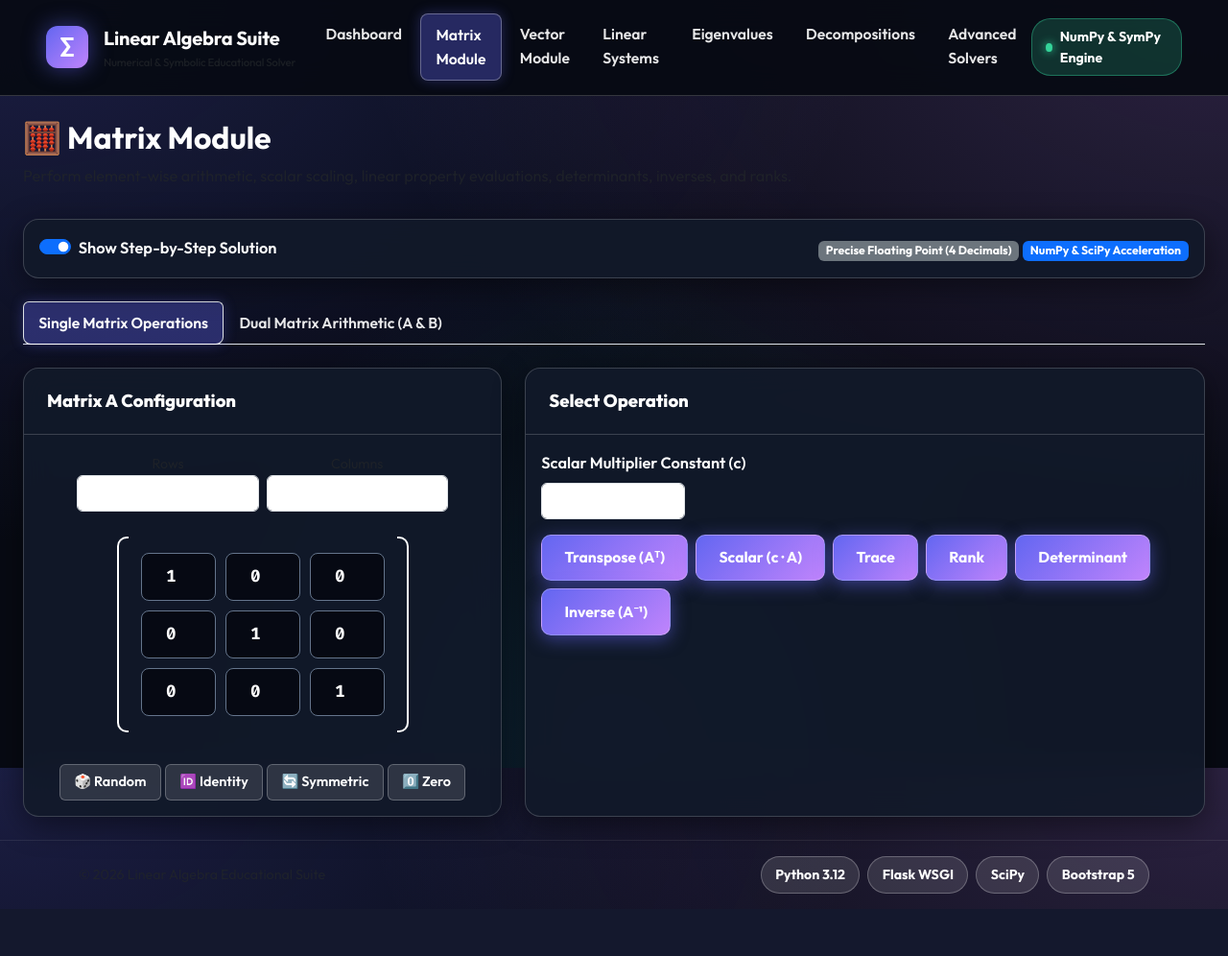
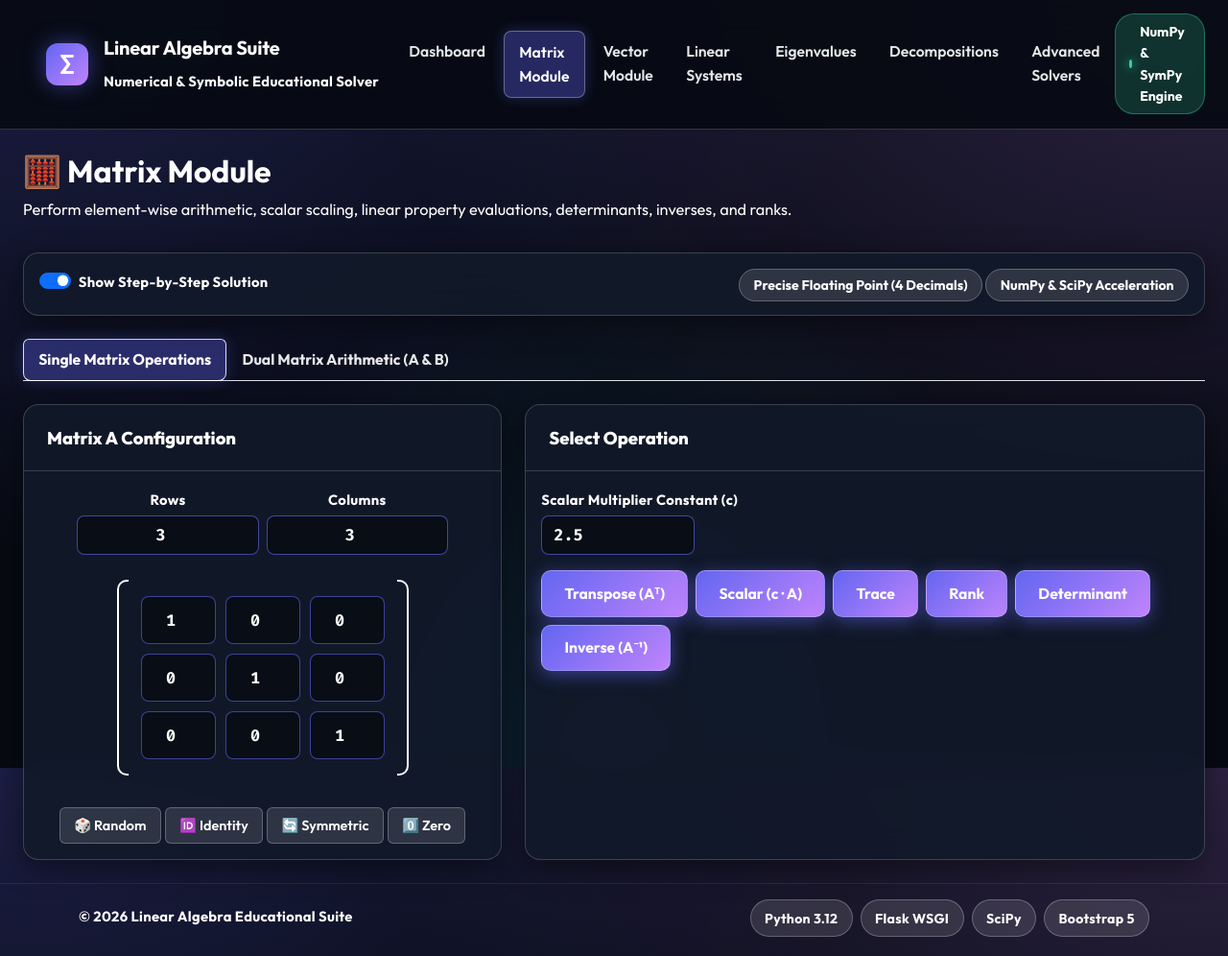
Before and after one commit to anujtiwari1427/linear-algebra-solver, a Flask app: page /matrix in a window 1280 px wide. Shown: the whole page at 96% size. Before the commit the page ends 947 px from the top, so only its background shows below. Run offline with Flask 3, Linux system fonts and the light colour scheme; parts of the project's set-up code (start-up, migrations or seed data) failed here and were passed over; some libraries are stand-ins or nearby versions.

Commit message:
Fix input control background contrast and label text visibility

```diff
--- a/static/css/style.css
+++ b/static/css/style.css
@@ -1,5 +1,5 @@
 /* ==========================================================================
-   Linear Algebra Educational Suite - Premium Theme & Animated Hero UI
+   Linear Algebra Educational Suite - High Readability & Dark Theme UI
    ========================================================================== */
 
 @import url('https://fonts.googleapis.com/css2?family=Fira+Code:wght@500;600;700&family=Inter:wght@400;500;600;700;800&family=Outfit:wght@400;500;600;700;800;900&display=swap');
@@ -20,7 +20,7 @@
     --accent-emerald: #34d399;
     --accent-amber: #fbbf24;
 
-    /* ALL TEXT WHITE */
+    /* ALL TEXT PURE WHITE */
     --text-primary: #ffffff;
     --text-secondary: #ffffff;
     --text-muted: #ffffff;
@@ -34,8 +34,39 @@
 }
 
 /* Force All Text Elements to Pure White */
-*, *::before, *::after, body, p, span, div, h1, h2, h3, h4, h5, h6, label, td, th, input, button, select, a, small, code, pre {
+*, *::before, *::after, body, p, span, div, h1, h2, h3, h4, h5, h6, label, td, th, button, select, a, small, code, pre {
     color: #ffffff !important;
+}
+
+/* Form Labels Readability Override */
+label, .form-label, .small, .text-muted, .text-secondary, small {
+    color: #ffffff !important;
+    font-weight: 700 !important;
+    font-size: 0.92rem !important;
+    opacity: 1 !important;
+    letter-spacing: 0.3px;
+    display: inline-block;
+    margin-bottom: 4px;
+}
+
+/* Input Control Box Styling & Readability */
+.form-control, .form-select, input[type="number"], input[type="text"], input[type="password"] {
+    background-color: rgba(9, 13, 22, 0.95) !important;
+    border: 1.5px solid rgba(99, 102, 241, 0.6) !important;
+    color: #ffffff !important;
+    font-weight: 700 !important;
+    font-size: 1.05rem !important;
+    font-family: var(--font-mono) !important;
+    border-radius: var(--radius-sm) !important;
+    padding: 0.45rem 0.75rem !important;
+}
+
+.form-control:focus, .form-select:focus, input[type="number"]:focus {
+    background-color: rgba(18, 25, 42, 1) !important;
+    border-color: #ffffff !important;
+    box-shadow: 0 0 16px var(--primary-glow) !important;
+    color: #ffffff !important;
+    outline: none !important;
 }
 
 body {
@@ -138,15 +169,6 @@ body {
     font-size: 0.85rem;
     font-weight: 600;
     opacity: 0.9;
-}
-
-/* Quick Math Demo Widget */
-.demo-widget-card {
-    background: rgba(11, 15, 25, 0.95);
-    border: 1.5px solid rgba(255, 255, 255, 0.25);
-    border-radius: var(--radius-md);
-    padding: 1.5rem;
-    box-shadow: 0 10px 30px rgba(0, 0, 0, 0.6);
 }
 
 /* Navbar */
@@ -267,21 +289,21 @@ body {
     width: 78px;
     height: 50px;
     text-align: center;
-    background-color: rgba(7, 10, 19, 0.98);
-    border: 1.5px solid #64748b;
+    background-color: rgba(7, 10, 19, 0.98) !important;
+    border: 1.5px solid #64748b !important;
     color: #ffffff !important;
-    font-family: var(--font-mono);
-    font-size: 1.1rem;
-    font-weight: 700;
-    border-radius: var(--radius-sm);
+    font-family: var(--font-mono) !important;
+    font-size: 1.1rem !important;
+    font-weight: 700 !important;
+    border-radius: var(--radius-sm) !important;
     transition: all 0.2s ease;
 }
 
 .matrix-cell-input:focus {
-    border-color: #ffffff;
-    background-color: rgba(30, 41, 66, 1);
-    box-shadow: 0 0 16px rgba(255, 255, 255, 0.4);
-    outline: none;
+    border-color: #ffffff !important;
+    background-color: rgba(30, 41, 66, 1) !important;
+    box-shadow: 0 0 16px rgba(255, 255, 255, 0.4) !important;
+    outline: none !important;
     color: #ffffff !important;
 }
 
--- a/templates/matrix.html
+++ b/templates/matrix.html
@@ -4,7 +4,7 @@
 <div class="row mb-3">
     <div class="col-12">
         <h2 class="fw-bold">🧮 Matrix Module</h2>
-        <p class="text-muted">Perform element-wise arithmetic, scalar scaling, linear property evaluations, determinants, inverses, and ranks.</p>
+        <p class="text-white opacity-90">Perform element-wise arithmetic, scalar scaling, linear property evaluations, determinants, inverses, and ranks.</p>
     </div>
 </div>
 
@@ -13,11 +13,11 @@
     <div class="card-body d-flex flex-wrap align-items-center justify-content-between gap-3">
         <div class="form-check form-switch">
             <input class="form-check-input" type="checkbox" id="showStepsToggle" checked>
-            <label class="form-check-label fw-semibold" for="showStepsToggle">Show Step-by-Step Solution</label>
+            <label class="form-check-label fw-bold text-white" for="showStepsToggle">Show Step-by-Step Solution</label>
         </div>
         <div>
-            <span class="badge bg-secondary">Precise Floating Point (4 Decimals)</span>
-            <span class="badge bg-primary">NumPy & SciPy Acceleration</span>
+            <span class="badge-tech">Precise Floating Point (4 Decimals)</span>
+            <span class="badge-tech">NumPy &amp; SciPy Acceleration</span>
         </div>
     </div>
 </div>
@@ -25,10 +25,10 @@
 <!-- Nav Tabs for Single vs Dual Matrix -->
 <ul class="nav nav-tabs mb-4" id="matrixTab" role="tablist">
     <li class="nav-item">
-        <button class="nav-link active fw-semibold" id="single-tab" data-bs-toggle="tab" data-bs-target="#single-pane">Single Matrix Operations</button>
+        <button class="nav-link active fw-bold" id="single-tab" data-bs-toggle="tab" data-bs-target="#single-pane">Single Matrix Operations</button>
     </li>
     <li class="nav-item">
-        <button class="nav-link fw-semibold" id="dual-tab" data-bs-toggle="tab" data-bs-target="#dual-pane">Dual Matrix Arithmetic (A & B)</button>
+        <button class="nav-link fw-bold" id="dual-tab" data-bs-toggle="tab" data-bs-target="#dual-pane">Dual Matrix Arithmetic (A &amp; B)</button>
     </li>
 </ul>
 
@@ -42,11 +42,11 @@
                     <div class="card-body text-center">
                         <div class="row g-2 mb-3 justify-content-center">
                             <div class="col-5">
-                                <label class="small text-muted">Rows</label>
+                                <label class="form-label fw-bold text-white mb-1">Rows</label>
                                 <input type="number" id="s_rows_a" min="1" max="6" value="3" class="form-control text-center" onchange="initSingleMatrix()">
                             </div>
                             <div class="col-5">
-                                <label class="small text-muted">Columns</label>
+                                <label class="form-label fw-bold text-white mb-1">Columns</label>
                                 <input type="number" id="s_cols_a" min="1" max="6" value="3" class="form-control text-center" onchange="initSingleMatrix()">
                             </div>
                         </div>
@@ -70,8 +70,8 @@
                     <div class="card-header card-header-custom">Select Operation</div>
                     <div class="card-body">
                         <div class="mb-3">
-                            <label class="form-label fw-semibold">Scalar Multiplier Constant (c)</label>
-                            <input type="number" step="any" id="scalarConstant" value="2.5" class="form-control" style="max-width: 150px;">
+                            <label class="form-label fw-bold text-white mb-1">Scalar Multiplier Constant (c)</label>
+                            <input type="number" step="any" id="scalarConstant" value="2.5" class="form-control" style="max-width: 160px;">
                         </div>
 
                         <div class="d-flex flex-wrap gap-2 mb-4">
@@ -87,9 +87,9 @@
 
                         <!-- Result Section -->
                         <div id="resultCard" class="result-card p-3 rounded border border-secondary mt-3">
-                            <h5 class="fw-bold mb-3">Result:</h5>
+                            <h5 class="fw-bold mb-3 text-white">Result:</h5>
                             <div id="resultLatex" class="fs-4 text-center my-3 overflow-auto"></div>
-                            <div id="resultExplanation" class="text-muted small mb-3"></div>
+                            <div id="resultExplanation" class="text-white opacity-90 small mb-3"></div>
                             <div id="resultComplexity" class="mb-3"></div>
                             <div id="resultSteps"></div>
                         </div>
@@ -107,8 +107,14 @@
                     <div class="card-header card-header-custom">Matrix A Setup</div>
                     <div class="card-body text-center">
                         <div class="row g-2 mb-3 justify-content-center">
-                            <div class="col-5"><label class="small text-muted">Rows</label><input type="number" id="d_rows_a" min="1" max="6" value="3" class="form-control text-center" onchange="initDualMatrices()"></div>
-                            <div class="col-5"><label class="small text-muted">Cols</label><input type="number" id="d_cols_a" min="1" max="6" value="3" class="form-control text-center" onchange="initDualMatrices()"></div>
+                            <div class="col-5">
+                                <label class="form-label fw-bold text-white mb-1">Rows</label>
+                                <input type="number" id="d_rows_a" min="1" max="6" value="3" class="form-control text-center" onchange="initDualMatrices()">
+                            </div>
+                            <div class="col-5">
+                                <label class="form-label fw-bold text-white mb-1">Columns</label>
+                                <input type="number" id="d_cols_a" min="1" max="6" value="3" class="form-control text-center" onchange="initDualMatrices()">
+                            </div>
                         </div>
                         <div id="dualMatrixAContainer" class="my-3"></div>
                     </div>
@@ -120,8 +126,14 @@
                     <div class="card-header card-header-custom">Matrix B Setup</div>
                     <div class="card-body text-center">
                         <div class="row g-2 mb-3 justify-content-center">
-                            <div class="col-5"><label class="small text-muted">Rows</label><input type="number" id="d_rows_b" min="1" max="6" value="3" class="form-control text-center" onchange="initDualMatrices()"></div>
-                            <div class="col-5"><label class="small text-muted">Cols</label><input type="number" id="d_cols_b" min="1" max="6" value="3" class="form-control text-center" onchange="initDualMatrices()"></div>
+                            <div class="col-5">
+                                <label class="form-label fw-bold text-white mb-1">Rows</label>
+                                <input type="number" id="d_rows_b" min="1" max="6" value="3" class="form-control text-center" onchange="initDualMatrices()">
+                            </div>
+                            <div class="col-5">
+                                <label class="form-label fw-bold text-white mb-1">Columns</label>
+                                <input type="number" id="d_cols_b" min="1" max="6" value="3" class="form-control text-center" onchange="initDualMatrices()">
+                            </div>
                         </div>
                         <div id="dualMatrixBContainer" class="my-3"></div>
                     </div>
@@ -140,9 +152,9 @@
                 <div id="dualErrorAlert" class="alert alert-danger d-none" role="alert"></div>
 
                 <div id="dualResultCard" class="result-card p-3 rounded border border-secondary mt-3">
-                    <h5 class="fw-bold mb-3">Result:</h5>
+                    <h5 class="fw-bold mb-3 text-white">Result:</h5>
                     <div id="dualResultLatex" class="fs-4 text-center my-3 overflow-auto"></div>
-                    <div id="dualResultExplanation" class="text-muted small mb-3"></div>
+                    <div id="dualResultExplanation" class="text-white opacity-90 small mb-3"></div>
                     <div id="dualResultComplexity" class="mb-3"></div>
                     <div id="dualResultSteps"></div>
                 </div>
```
Also changed, not shown: templates/decomposition.html (+8 -8 lines), templates/eigen.html (+10 -10 lines), templates/system.html (+6 -6 lines).
